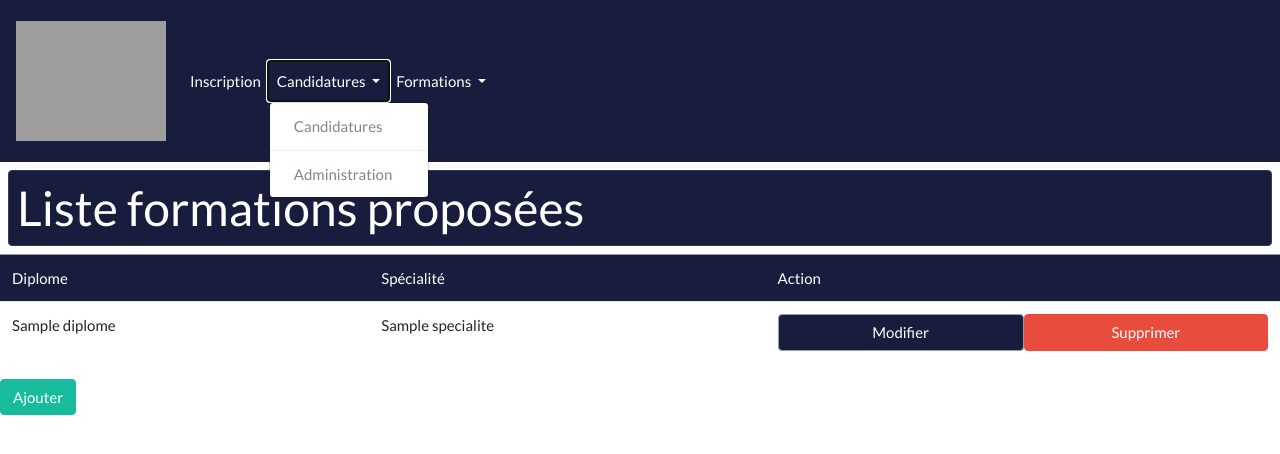
After one commit to BTS-SIO-SLAM2020/PPE3, a Symfony app: template templates/admin/listeFormations.html.twig in a window 1280 px wide, after a click on "Candidatures". The commit adds this page. Shown: the top 454 px of the page. Run offline with Twig, Linux system fonts and the light colour scheme; the template is opened without the code that fills it: most values are stand-ins (such as "Sample title", 1, 10 or a date in 2020); some libraries are stand-ins or nearby versions; grey boxes are pictures that could not be loaded.

Commit message:
ajout CRUD pour la liste des formations

```diff
--- a/src/Controller/AdminController.php
+++ b/src/Controller/AdminController.php
@@ -38,7 +38,7 @@ class AdminController extends AbstractController
 
      /**
      *  @Route("/", name="inscription")
-     * @Route("/admin/{id}", name="modificationInscription", methods="GET|POST")
+     * @Route("/admin/candidat/{id}", name="modificationInscription", methods="GET|POST")
      */
     public function modification(Candidature $candidat=null, Request $request, EntityManagerInterface $om)
     {
--- /dev/null
+++ b/templates/admin/listeFormations.html.twig
@@ -0,0 +1,43 @@
+{% extends 'base.html.twig' %}
+
+
+{% block title %}Liste formation{% endblock %}
+{% block monTitre %}Liste formations proposées{% endblock %}
+{% block body %}
+
+
+<table class="table">
+    <tr class="table-primary">
+        <td>Diplome</td>
+        <td>Spécialité</td>
+        <td>Action </td>
+
+
+    </tr>
+    {% for formation in formations %}
+        <tr>
+        <td>{{formation.diplome}}</td>
+        <td>{{formation.specialite}}</td>
+
+
+        <td>
+        <div class="row no-gutters">
+            <a class="col btn btn-secondary" href=" {{path('modifFormation',{'id': formation.id})}} ">Modifier</a>
+            <form method="post" class="col" action="{{path('supFormation',{'id': formation.id})}}" onsubmit="return confirm('Voulez-vous vraiment supprimer?')">
+                <input type="hidden" name="_method" value="SUP">
+                <input type="hidden" name="_token" value="{{csrf_token('SUP' ~ formation.id)}}">
+                <input type="submit" class="btn btn-danger w-100" value="Supprimer">
+            </form>
+        </div>
+        </td>
+
+    </tr>
+    {% endfor %}
+
+
+
+</table>
+<a href="{{path('ajoutFormation')}}" class="btn btn-success">Ajouter</a>
+
+
+{% endblock %}
--- a/templates/base.html.twig
+++ b/templates/base.html.twig
@@ -11,7 +11,7 @@
 
         <nav class="navbar navbar-expand-lg navbar-dark bg-primary">
 
-            <a class="navbar-brand" href=""{{path('inscription')}}""><img src=" {{asset('image/cropped-logo-gefor-slogan-education-2.png')}} " class="perso_img" ></a>
+            <a class="navbar-brand" href="{{path('inscription')}}"><img src=" {{asset('image/cropped-logo-gefor-slogan-education-2.png')}} " class="perso_img" ></a>
             <button class="navbar-toggler" type="button" data-toggle="collapse" data-target="#navbarColor01" aria-controls="navbarColor01" aria-expanded="false" aria-label="Toggle navigation">
               <span class="navbar-toggler-icon"></span>
             </button>
@@ -21,11 +21,25 @@
                 <li class="nav-item">
                   <a class="nav-link" href="{{path('inscription')}}">Inscription</a>
                 </li>
-                <li class="nav-item">
-                  <a class="nav-link" href="{{path('listeCandidatures')}}">Candidature</a>
+                <li class="nav-item dropdown">
+                  <a class="nav-link dropdown-toggle" href="#" id="navbarDropdown" role="button" data-toggle="dropdown" aria-haspopup="true" aria-expanded="false">
+                    Candidatures
+                  </a>
+                  <div class="dropdown-menu" aria-labelledby="navbarDropdown">
+                    <a class="dropdown-item" href="{{path('listeCandidatures')}}">Candidatures</a>
+                    <div class="dropdown-divider"></div>
+                    <a class="dropdown-item" href="{{path('admin')}}">Administration</a>
+                    </div>
                 </li>
-                <li class="nav-item">
-                  <a class="nav-link" href="{{path('admin')}}">Admin</a>
+                <li class="nav-item dropdown">
+                  <a class="nav-link dropdown-toggle" href="#" id="navbarDropdown" role="button" data-toggle="dropdown" aria-haspopup="true" aria-expanded="false">
+                    Formations
+                  </a>
+                  <div class="dropdown-menu" aria-labelledby="navbarDropdown">
+                    <a class="dropdown-item" href="{{path('adminFormation')}}">Formations</a>
+                    <div class="dropdown-divider"></div>
+                    <a class="dropdown-item" href="{{path('adminFormation')}}">Administration</a>
+                    </div>
                 </li>
               </ul>
 
```
Also changed, not shown: src/Controller/AdminFormationController.php (added, +61 -0 lines), src/Form/FormationProposeType.php (added, +26 -0 lines), templates/admin/modifFormation.html.twig (added, +15 -0 lines).
